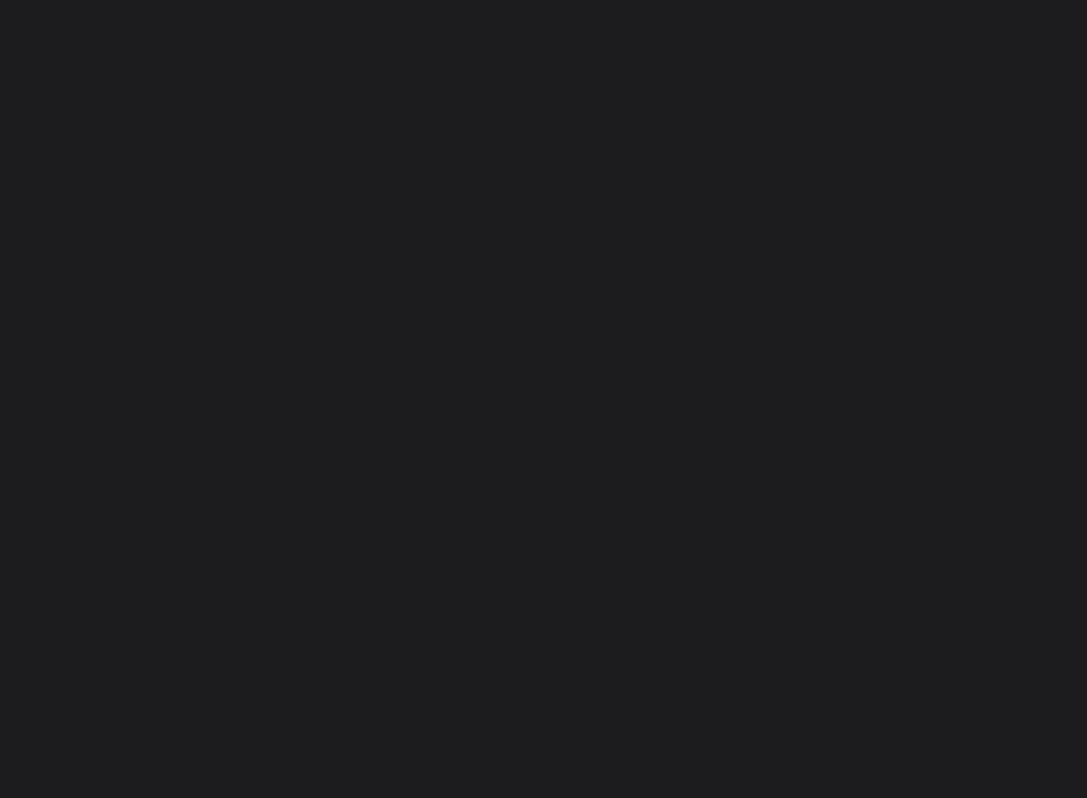
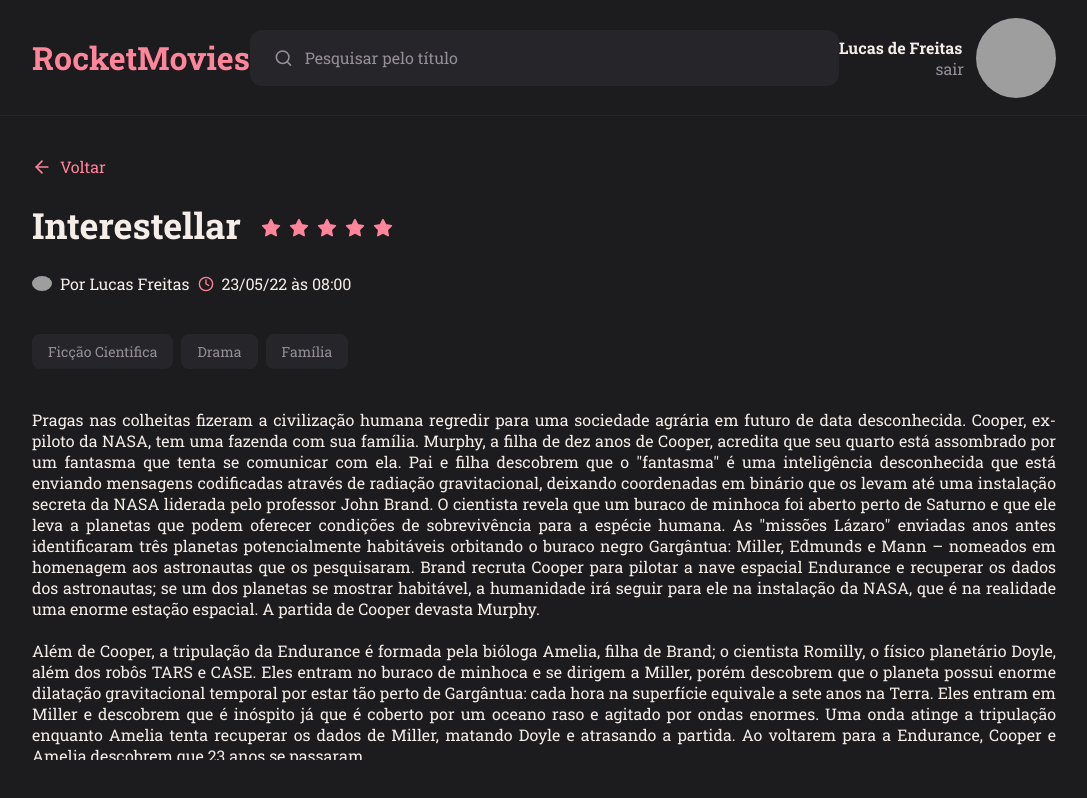
Before and after one commit to lucasfreittas/RocketMovies-Front, a React (Vite) app: page /note/1 in a window 1280 px wide. Before the commit this address had no page. Shown: the whole page, without its empty margins (96-1183 px from the left). Built offline with nearby package versions, Linux system fonts and the light colour scheme; grey boxes are pictures that could not be loaded.

Commit message:
All pages OK

```diff
--- /dev/null
+++ b/src/Pages/Note/index.jsx
@@ -0,0 +1,75 @@
+import { Container, Content, NoteView } from './styles';
+import { Header } from '../../Components/Header';
+import { TextButton } from '../../Components/TextButton';
+import { Tags } from '../../Components/Tags'
+import { FiArrowLeft, FiStar, FiClock } from 'react-icons/fi'
+import { Link } from 'react-router-dom';
+
+export function Note(){
+    return(
+        <Container>
+            <Header />
+            <Content>
+                <Link to='/'>
+                <TextButton title='Voltar' icon={FiArrowLeft}/>
+                </Link>
+
+                <NoteView>
+                    <div className='movieTitle'>
+                        <h1>Interestellar</h1>
+                        <FiStar/><FiStar/><FiStar/><FiStar/><FiStar/>
+                    </div>
+                    <div className='userNote'>
+                        <img src="http://github.com/lucasfreittas.png" alt="Todo do usuário" />
+                        <span>Por Lucas Freitas</span>
+                        <FiClock/>
+                        <span>23/05/22 às 08:00</span>
+                    </div>
+                    <div className='tagsContainer'>
+                        <Tags title='Ficção Cientifica'/>
+                        <Tags title='Drama'/>
+                        <Tags title='Família'/>
+                    </div>
+                    <div className='review'>
+                        <p>Pragas nas colheitas fizeram a civilização humana regredir para
+                            uma sociedade agrária em futuro de data desconhecida.
+                            Cooper, ex-piloto da NASA, tem uma fazenda com sua família.
+                            Murphy, a filha de dez anos de Cooper, acredita que seu quarto
+                            está assombrado por um fantasma que tenta se comunicar com ela.
+                            Pai e filha descobrem que o "fantasma" é uma inteligência
+                            desconhecida que está enviando mensagens codificadas através
+                            de radiação gravitacional, deixando coordenadas em binário que
+                            os levam até uma instalação secreta da NASA liderada pelo
+                            professor John Brand. O cientista revela que um buraco de minhoca
+                            foi aberto perto de Saturno e que ele leva a planetas que podem
+                            oferecer condições de sobrevivência para a espécie humana.
+                            As "missões Lázaro" enviadas anos antes identificaram três
+                            planetas potencialmente habitáveis orbitando o buraco negro
+                            Gargântua: Miller, Edmunds e Mann – nomeados em homenagem aos
+                            astronautas que os pesquisaram. Brand recruta Cooper para pilotar
+                            a nave espacial Endurance e recuperar os dados dos astronautas;
+                            se um dos planetas se mostrar habitável, a humanidade irá seguir
+                            para ele na instalação da NASA, que é na realidade uma enorme
+                            estação espacial. A partida de Cooper devasta Murphy.
+                            <br/><br/>
+                            Além de Cooper, a tripulação da Endurance é formada
+                            pela bióloga Amelia, filha de Brand; o cientista Romilly,
+                            o físico planetário Doyle, além dos robôs TARS e CASE. Eles
+                            entram no buraco de minhoca e se dirigem a Miller, porém
+                            descobrem que o planeta possui enorme dilatação gravitacional
+                            temporal por estar tão perto de Gargântua: cada hora na
+                            superfície equivale a sete anos na Terra. Eles entram em Miller
+                            e descobrem que é inóspito já que é coberto por um oceano raso
+                            e agitado por ondas enormes. Uma onda atinge a tripulação
+                            enquanto Amelia tenta recuperar os dados de Miller, matando
+                            Doyle e atrasando a partida. Ao voltarem para a Endurance,
+                            Cooper e Amelia descobrem que 23 anos se passaram.
+</p>
+                    </div>
+
+                </NoteView>
+
+            </Content>
+        </Container>
+    )
+}
--- /dev/null
+++ b/src/Pages/Note/styles.js
@@ -0,0 +1,76 @@
+import styled from 'styled-components';
+
+export const Container = styled.div `
+    display: grid;
+    grid-template-rows: 116px auto;
+    grid-template-areas:
+    'header'
+    'content';
+
+    width: 100%;
+    height: 100vh;
+
+`;
+
+export const Content = styled.div`
+    margin: 40px 0;
+
+    overflow-y: auto;
+    padding: 0 10%;
+`;
+
+export const NoteView = styled.div`
+    margin: 24px 0;
+
+    > .movieTitle {
+        display: flex;
+        align-items: center;
+        margin-bottom: 24px;
+
+
+       h1 {
+            font-size: 36px;
+            margin-right: 20px;
+       }
+
+       svg {
+            font-size: 20px;
+            margin-right: 8px;
+            justify-content: center;
+            color: ${({theme}) => theme.COLORS.PINK};
+            transform: translateY(3px);
+            fill: ${({theme}) => theme.COLORS.PINK};
+       }
+    }
+
+    > .userNote {
+        display: flex;
+        margin-bottom: 40px;
+        gap: 8px;
+        align-items: center;
+        font-weight: normal;
+        font-size: 16px;
+
+        > img {
+            width: 20px;
+            border-radius: 50%;
+        }
+
+        > svg {
+            color: ${({theme}) => theme.COLORS.PINK};
+            font-size: 16px;
+        }
+    }
+
+    > .tagsContainer {
+        display: flex;
+        gap: 8px;
+        margin-bottom: 40px;
+    }
+
+    > .review {
+        font-size: 16px;
+        font-weight: normal;
+        text-align: justify;
+    }
+`;
--- a/src/Routes/app.routes.jsx
+++ b/src/Routes/app.routes.jsx
@@ -5,6 +5,7 @@
 import { SignIn } from '../Pages/SingIn';
 import { SignUp } from '../Pages/SingUp';
 import { CreateNote } from '../Pages/CreateNote';
+import { Note } from '../Pages/Note';
 
 export function AppRoutes(){
     return(
@@ -14,6 +15,7 @@
             <Route path='/signup' element={<SignUp/>} />
             <Route path='/profile' element={<Profile/>} />
             <Route path='/createnote' element={<CreateNote/>} />
+            <Route path='/note/:id' element={<Note/>} />
         </Routes>
     )
 }
```
